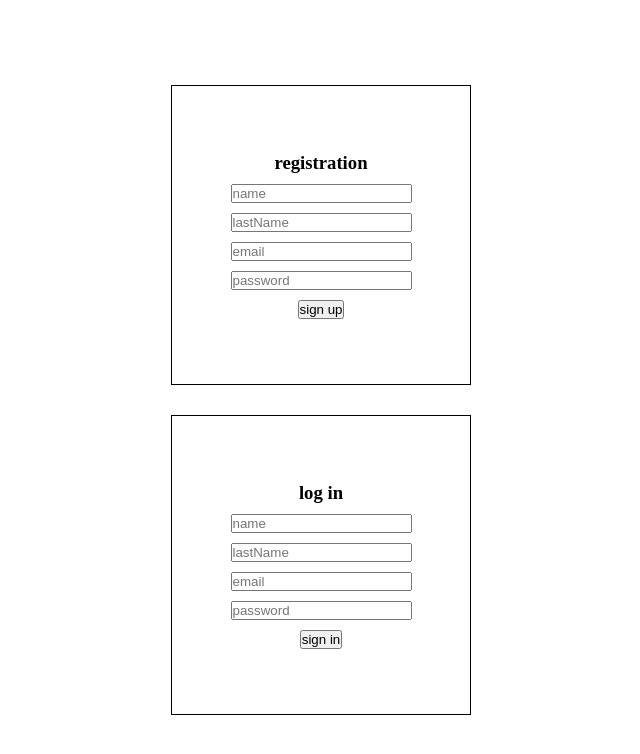
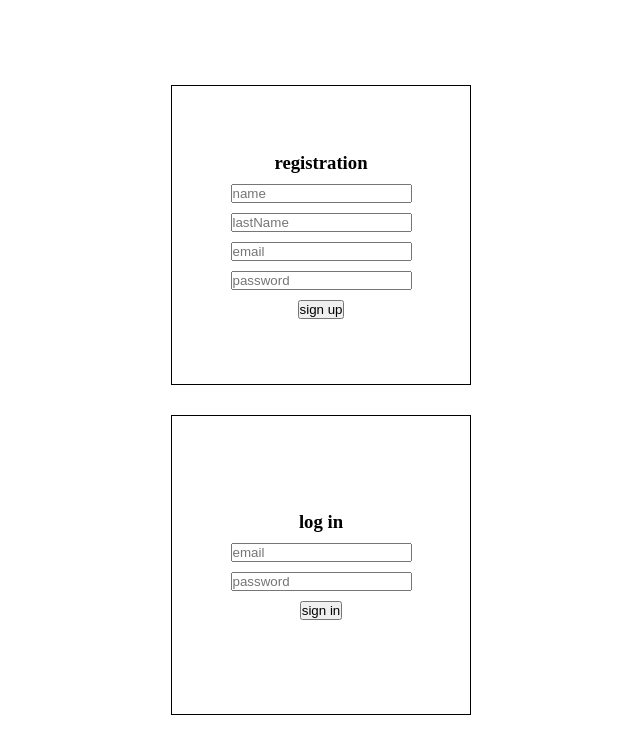
Before and after one commit to BenderRadrigez/FE_pro, a plain HTML site: page pro2/index.html in a window 1280 px wide. Shown: the whole page, without its empty margins (319-959 px from the left). Drawn offline with Linux system fonts and the light colour scheme.

Commit message:
remove name and lastName from login

```diff
--- a/pro2/index.html
+++ b/pro2/index.html
@@ -18,8 +18,6 @@
 
     <div class="conteiner conteiner-sing-in">
         <h3>log in</h3>
-        <input type="text" class="name-login" placeholder="name" />
-        <input type="text" class="lastName-login" placeholder="lastName" />
         <input type="text" class="email-login" placeholder="email" />
         <input type="password" class="password-login" placeholder="password" />
         <button class="sing-in">sign in</button>
```
